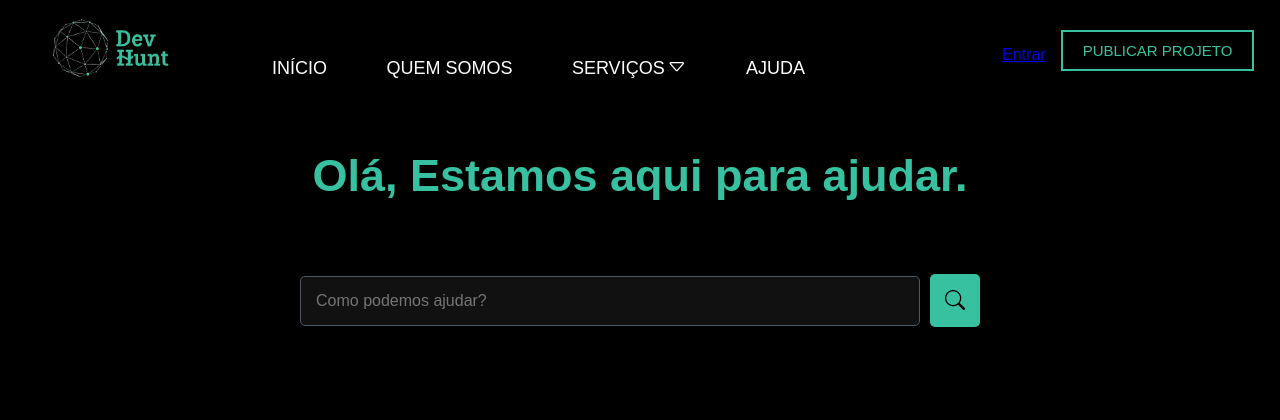
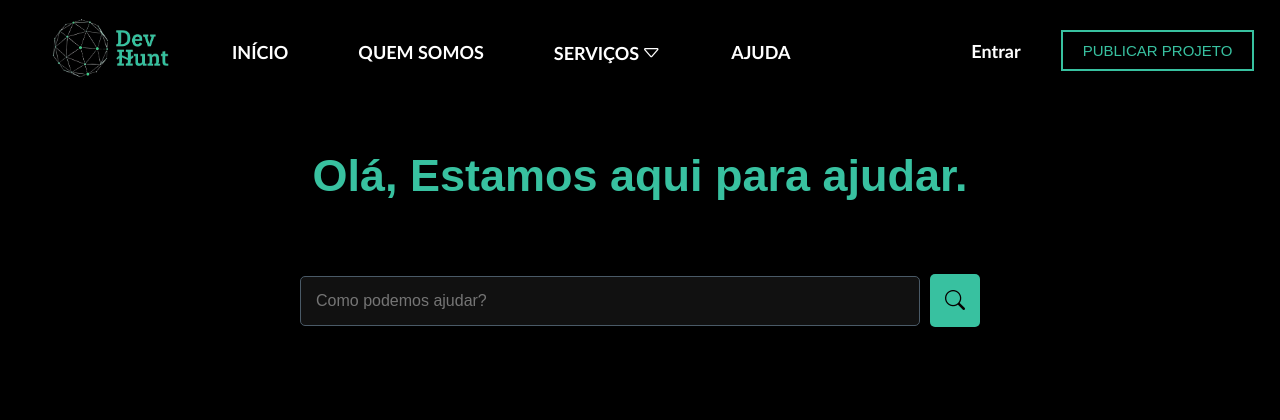
Before and after one commit to Rayanegmoura/Dev-Hunt, a PHP site: page /ajuda.php in a window 1280 px wide. Shown: the top 420 px of the page. Run offline with PHP 8.4, Linux system fonts and the light colour scheme; some libraries are stand-ins or nearby versions.

Commit message:
css entrar

```diff
--- /dev/null
+++ b/entrar.css
@@ -0,0 +1,38 @@
+header {
+    font-family: 'Gill Sans', 'Gill Sans MT', Calibri, 'Trebuchet MS', sans-serif;
+    padding: 10px;
+}
+
+nav ul {
+    list-style: none;
+    display: flex;
+    align-items: center;
+    margin: 0;
+    padding: 0;
+}
+
+nav ul li {
+    display: inline;
+    margin-right: 15px;
+}
+
+nav ul li a {
+    text-decoration: none;
+    color: #ffffff;
+    font-size: 18px;
+    font-weight: bold;
+}
+
+nav ul li a:hover {
+    color: #007bff;
+}
+
+.sair:hover{
+    color: red;
+}
+
+nav ul li strong {
+    color: #38c1a0;
+    font-size: 20px;
+    line-height: 1;
+}
--- a/header.php
+++ b/header.php
@@ -1,14 +1,17 @@
 <?php
 session_start();
 ?>
+<head>
+    <link rel="stylesheet" href="entrar.css">
+</head>
 
 <header>
-    <div class="btnentrar">
+    <div class="entrar">
     <nav>
         <ul>
             <?php if (isset($_SESSION['usuario'])): ?>
                 <li><a href="perfil.html">Bem-vindo, <strong><?php echo htmlspecialchars($_SESSION['usuario']); ?></a></strong>!</li>
-                <li><a href="logout.php">Sair</a></li>
+                <li><a class="sair" href="logout.php">Sair</a></li>
             <?php else: ?>
                 <li><a href="login.php">Entrar</a></li>
             <?php endif; ?>
```
